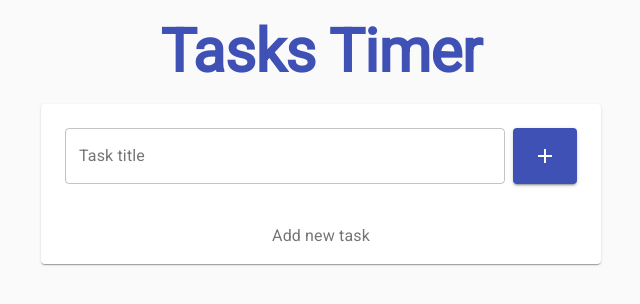
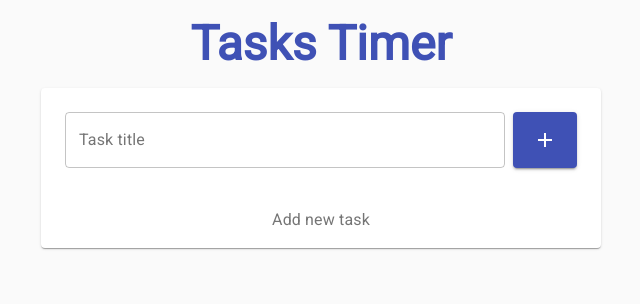
Before and after one commit to bogdan2341/task-timer, a React (Create React App) app: page / in a window 1280 px wide. Shown: the top 304 px of the page, without its empty margins (319-959 px from the left). Built offline with nearby package versions, Linux system fonts and the light colour scheme.

Commit message:
Refactoring

```diff
--- a/src/layouts/MainLayout.js
+++ b/src/layouts/MainLayout.js
@@ -35,7 +35,7 @@ function MainLayout({ children }) {
 
   return (
     <div className={classes.root}>
-      <Typography variant="h2" className={classes.logo}>
+      <Typography variant="h3" className={classes.logo}>
         Tasks Timer
       </Typography>
 
```
